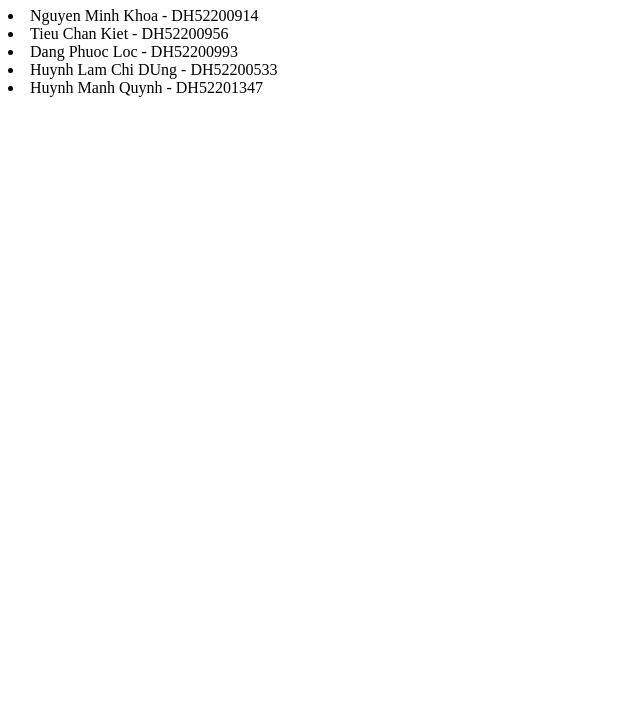
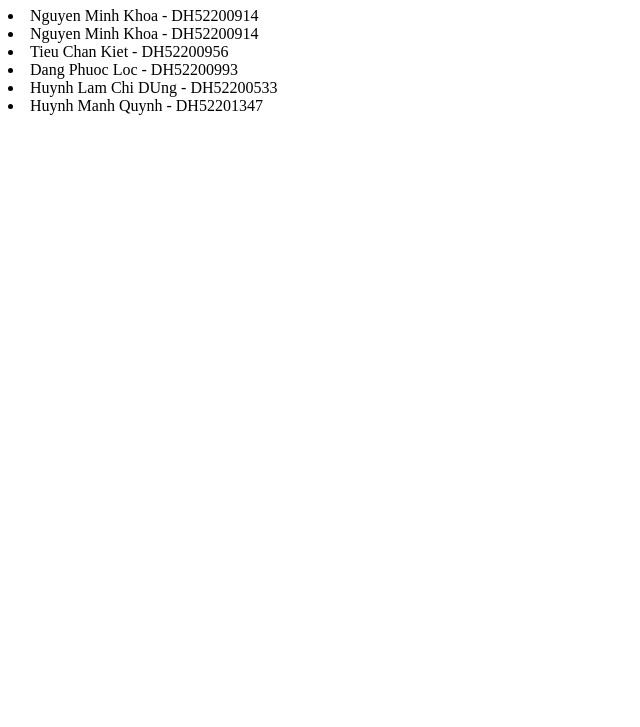
Before and after one commit to locdang08/locsegay, a plain HTML site: page index.html in a window 1280 px wide. Shown: the part 73-800 px from the top of the page, without its empty margins (0-640 px from the left). Drawn offline with Linux system fonts and the light colour scheme.

Commit message:
update code

```diff
--- a/index.html
+++ b/index.html
@@ -9,11 +9,11 @@
     <h1>Nhóm 4</h1>
     <div>
         <li>Nguyen Minh Khoa - DH52200914</li>
+        <li>Nguyen Minh Khoa - DH52200914</li>
         <li>Tieu Chan Kiet - DH52200956</li>
         <li>Dang Phuoc Loc - DH52200993</li>
         <li>Huynh Lam Chi DUng - DH52200533</li>
         <li>Huynh Manh Quynh - DH52201347</li>
-
     </div>
 </body>
 </html>
```
